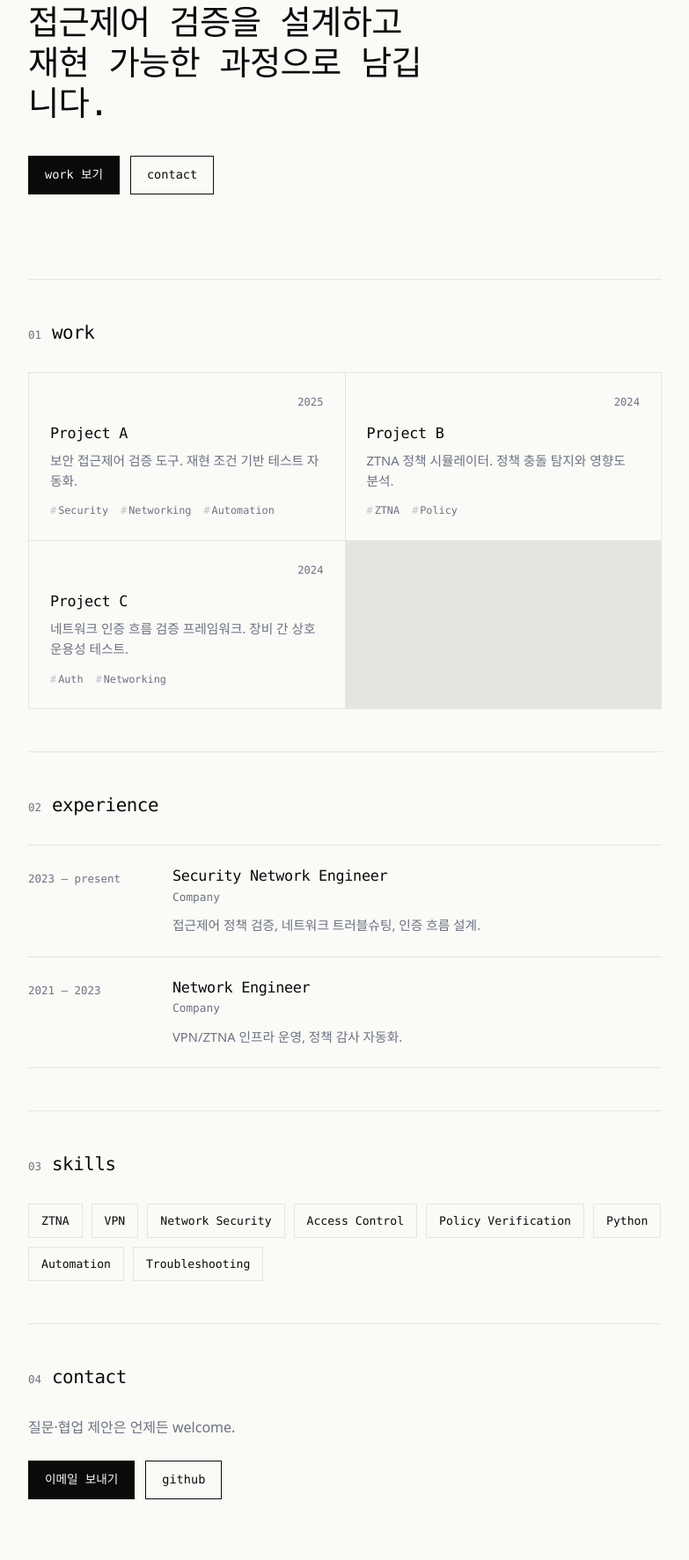
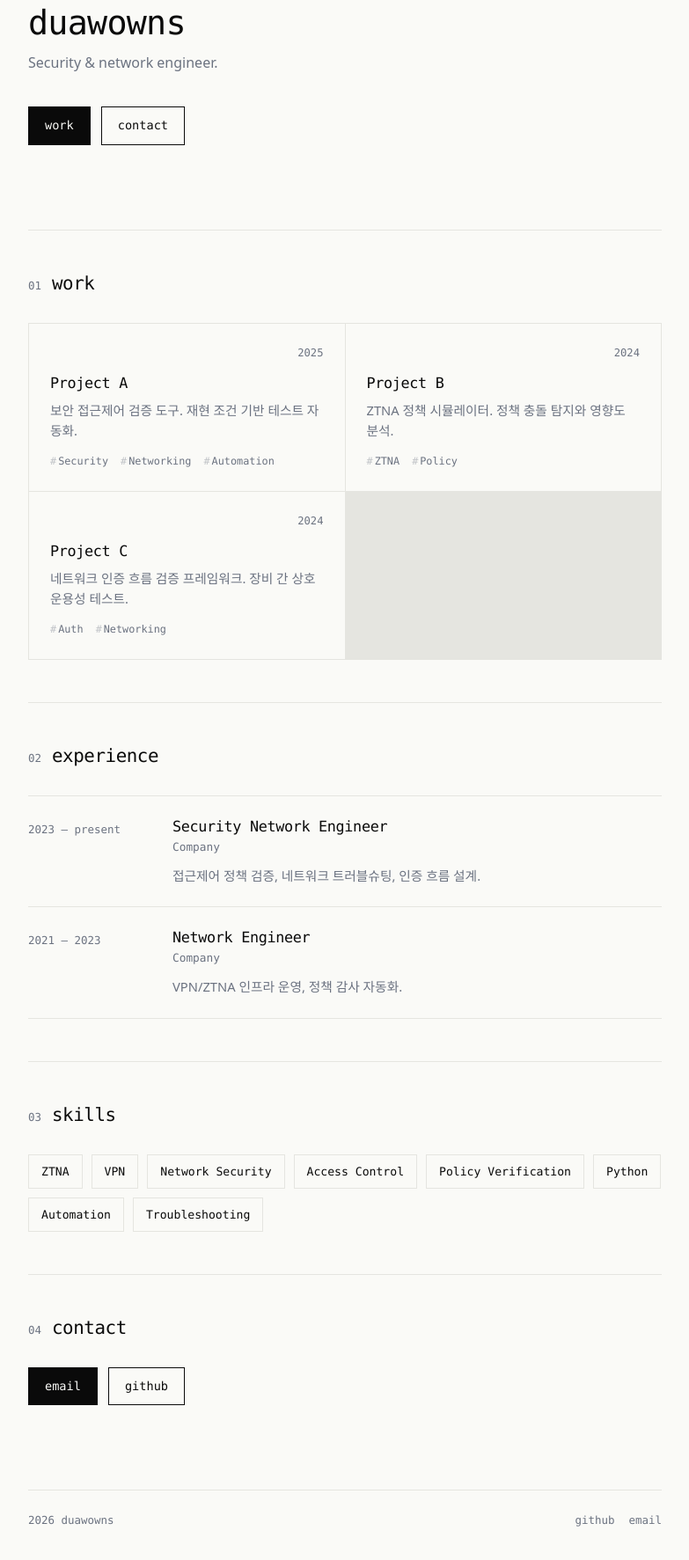
Before and after one commit to duawowns/duawowns, an Astro site: page / in a window 1280 px wide. Shown: the part 255-2028 px from the top of the page at 88% size, without its empty margins (248-1031 px from the left). Built offline with nearby package versions, Linux system fonts and the light colour scheme; Astro itself is replaced by a stand-in of ours.

Commit message:
오글거리는 카피 제거, 건조한 표현으로 교체

```diff
--- a/src/pages/index.astro
+++ b/src/pages/index.astro
@@ -52,9 +52,10 @@ const skills = [
 <Base title="duawowns" description="duawowns — security & network engineer">
   <section id="top" class="hero">
     <p class="hero-eyebrow">security · network · access control</p>
-    <h1>접근제어 검증을 설계하고<br />재현 가능한 과정으로 남깁니다.</h1>
+    <h1>duawowns</h1>
+    <p class="hero-sub">Security & network engineer.</p>
     <div class="hero-actions">
-      <a class="btn" href="#work">work 보기</a>
+      <a class="btn" href="#work">work</a>
       <a class="btn btn-ghost" href="#contact">contact</a>
     </div>
   </section>
@@ -120,11 +121,8 @@ const skills = [
       <span class="section-no">04</span>
       <h2>contact</h2>
     </div>
-    <p class="contact-text">
-      질문·협업 제안은 언제든 welcome.
-    </p>
     <div class="contact-actions">
-      <a class="btn" href="mailto:duawowns@gmail.com">이메일 보내기</a>
+      <a class="btn" href="mailto:duawowns@gmail.com">email</a>
       <a class="btn btn-ghost" href="https://github.com/duawowns" target="_blank" rel="noopener">github</a>
     </div>
   </section>
--- a/src/styles/global.css
+++ b/src/styles/global.css
@@ -134,6 +134,12 @@ main,
 .hero h1 {
   font-size: clamp(1.6rem, 4vw, 2.4rem);
   max-width: 20ch;
+}
+
+.hero-sub {
+  margin: 10px 0 0;
+  color: var(--muted);
+  font-size: 1rem;
 }
 
 .hero-actions {
@@ -325,11 +331,6 @@ main,
 
 /* ── contact ──────────────────────────────────────────── */
 
-.contact-text {
-  color: var(--muted);
-  margin-bottom: 24px;
-}
-
 .contact-actions {
   display: flex;
   gap: 12px;
```
